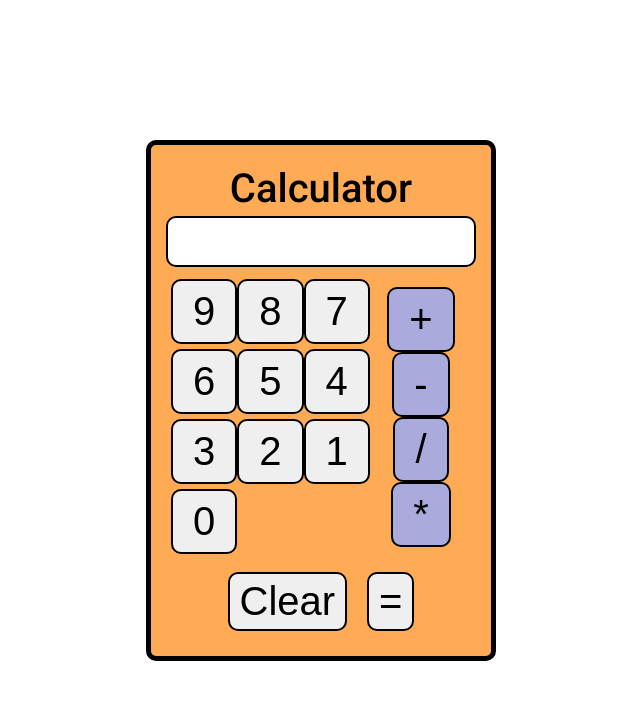
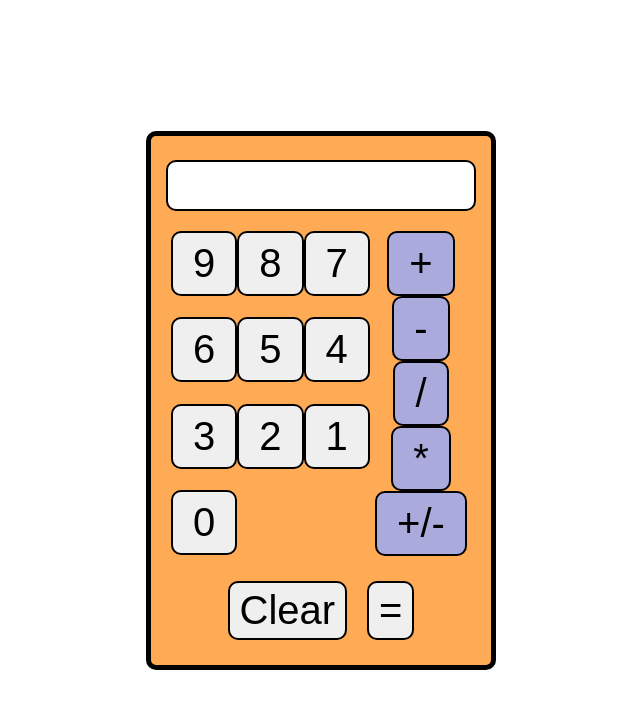
Before and after one commit to Ulisot97/calculator, a plain HTML site: page index.html in a window 1280 px wide. Shown: the whole page, without its empty margins (319-959 px from the left). Drawn offline with Linux system fonts and the light colour scheme.

Commit message:
New button added, to change from positive to negative

```diff
--- a/index.html
+++ b/index.html
@@ -9,8 +9,7 @@
   <body>
     <div id="container">
       <div id="container-header">
-        <h1>Calculator</h1>
-        <input id="entry" readonly type="text" />
+        <input id="entry" type="text" readonly />
       </div>
       <div id="container-numbers">
         <button>9</button>
@@ -29,6 +28,7 @@
         <button>-</button>
         <button>/</button>
         <button>*</button>
+        <button>+/-</button>
       </div>
       <button id="container-clear">Clear</button>
       <button id="container-equal">=</button>
```
